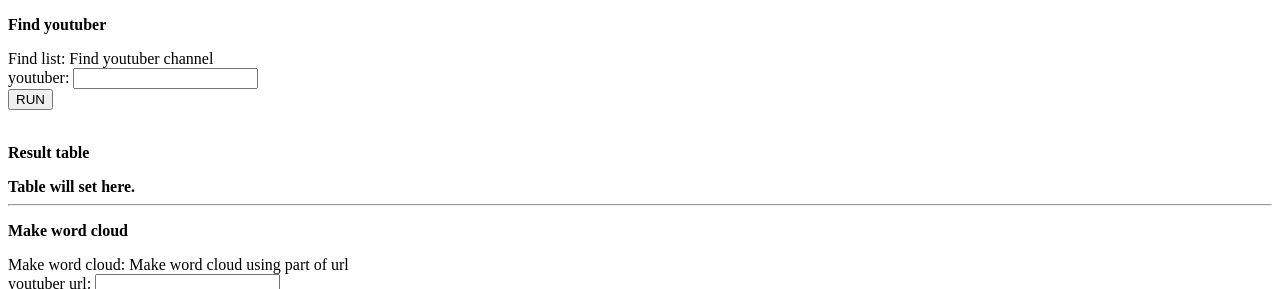
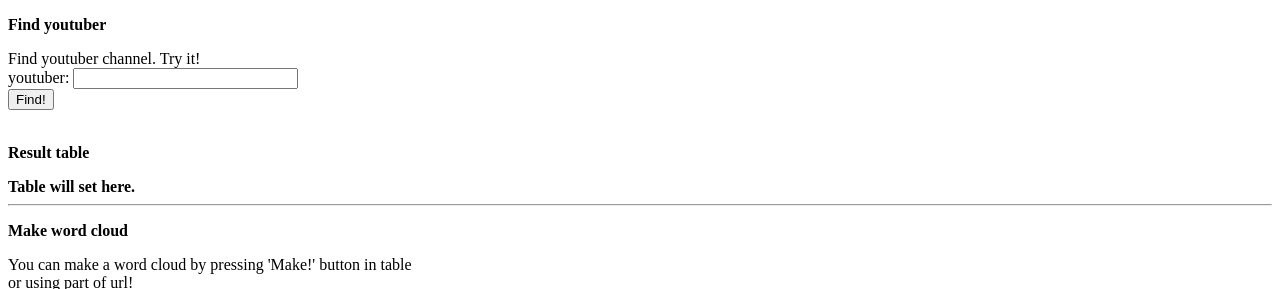
Before and after one commit to fpem123/word-cloud, a Flask app: page / in a window 1280 px wide. Shown: the top 289 px of the page. Run offline with Flask 2, Linux system fonts and the light colour scheme; parts of the project's set-up code (start-up, migrations or seed data) failed here and were passed over.

Commit message:
Update main.html

```diff
--- a/src/templates/main.html
+++ b/src/templates/main.html
@@ -65,6 +65,7 @@
                 idx++;
             }
             clearInterval(timer);
+            table_time_obj.innerText = 'Done!';
         }).catch(err => {
             clearInterval(timer);
             alert(err);
@@ -97,9 +98,12 @@
         }).then(blob => {
              return URL.createObjectURL(blob);
         }).then(imageURL =>{
+            document.getElementById('sample').style.display = 'none';
             document.getElementById('result_image').style.display = "block";
             document.getElementById('result_image').src = imageURL;
+            document.getElementById('irt').innerText = 'Result image';
             clearInterval(timer);
+            image_time_obj.innerText = 'Done!';
         }).catch(err => {
             clearInterval(timer);
             alert('Image error try again');
@@ -130,16 +134,16 @@
             <from method="POST" id="dataReq">
                 <div class="desc">
                     <p><b>Find youtuber</b></p>
-                    <label>Find list: Find youtuber channel</label><br>
+                    <label>Find youtuber channel. Try it!</label><br>
                 </div>
 
                 <div class="inputText">
                     <label>youtuber: </label>
-                    <input type="text" id="yname" name="youtuber">
+                    <input type="text" id="yname" name="youtuber" size="25">
                 </div>
 
                 <div class="button">
-                    <button type="submit" id="button1" onclick="send_list_req();">RUN</button>
+                    <button type="submit" id="button1" onclick="send_list_req();">Find!</button>
                 </div>
             </from>
 
@@ -159,25 +163,31 @@
             <from method="POST" id="imgReq">
                 <div class="desc">
                     <p><b>Make word cloud</b></p>
-                    <label>Make word cloud: Make word cloud using part of url</label><br>
+                    <label>You can make a word cloud by pressing 'Make!' button in table<br>
+                        or using part of url!</label><br>
+                    <img src="../static/url_exam.png" width="500"><br>
                 </div>
 
                 <div class="inputText">
                     <label>youtuber url: </label>
-                    <input type="text" id="uname" name="youtuber">
+                    <input type="text" id="uname" name="youtuber" placeholder="/channel/UCnyBeZ5iEdlKrAcfNbZ-wog" size="50">
                 </div>
 
                 <div class="button">
-                    <button type="submit" id="button2" onclick="send_img_req();">RUN</button>
+                    <button type="submit" id="button2" onclick="send_img_req();">Make!</button>
                 </div>
             </from>
 
             <br>
 
             <div id="iresult">
-                <p><b>Result image</b></p>
-                <strong id="itimer">Word cloud will set here.</strong>
+                <p><b id="irt">Sample image</b></p>
+                <strong id="itimer"></strong>
                 <img id="result_image" src="" alt="">
+            </div>
+
+            <div id="sample">
+                <img src="../static/wordcloud_sample.jpeg">
             </div>
         </div>
     </div>
```
